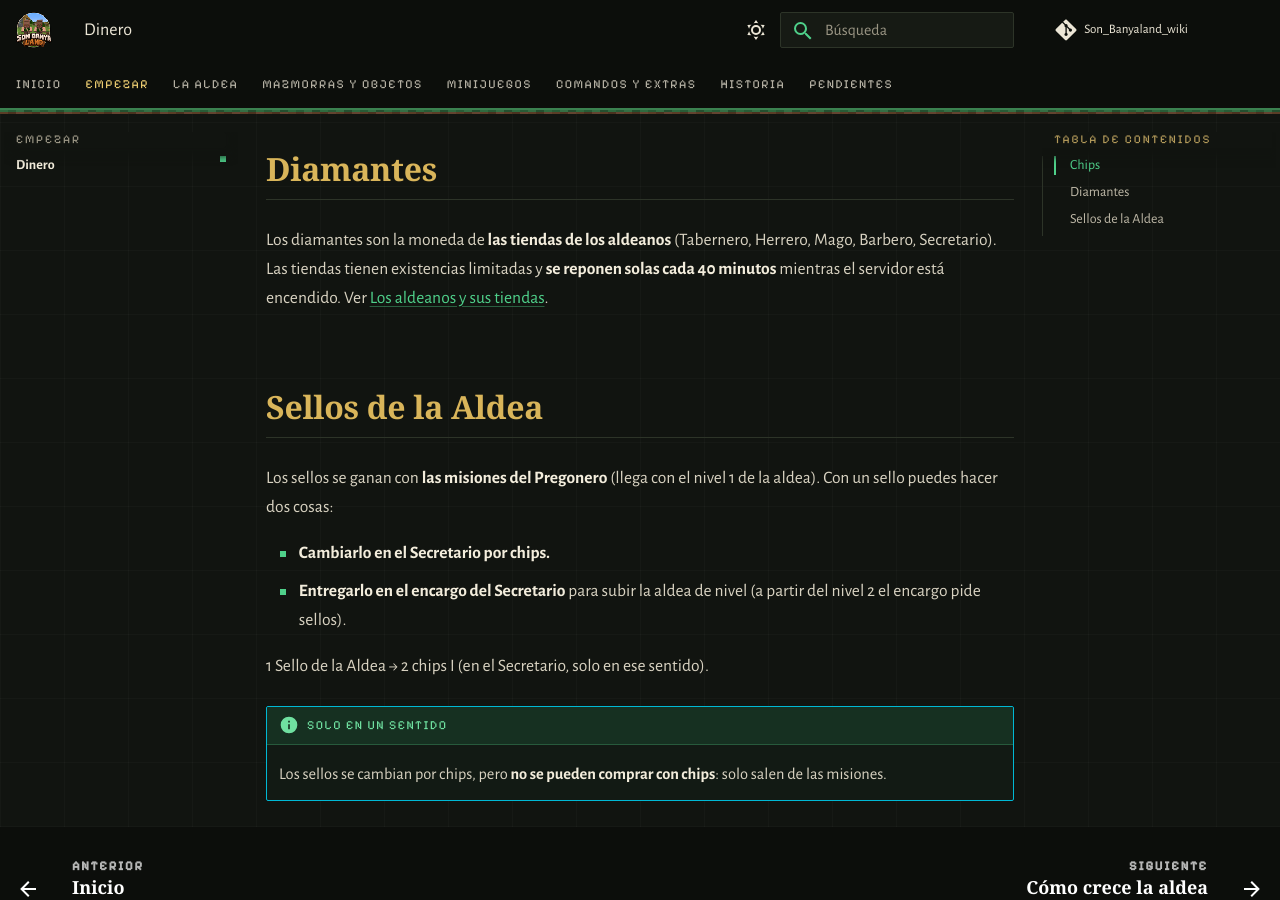
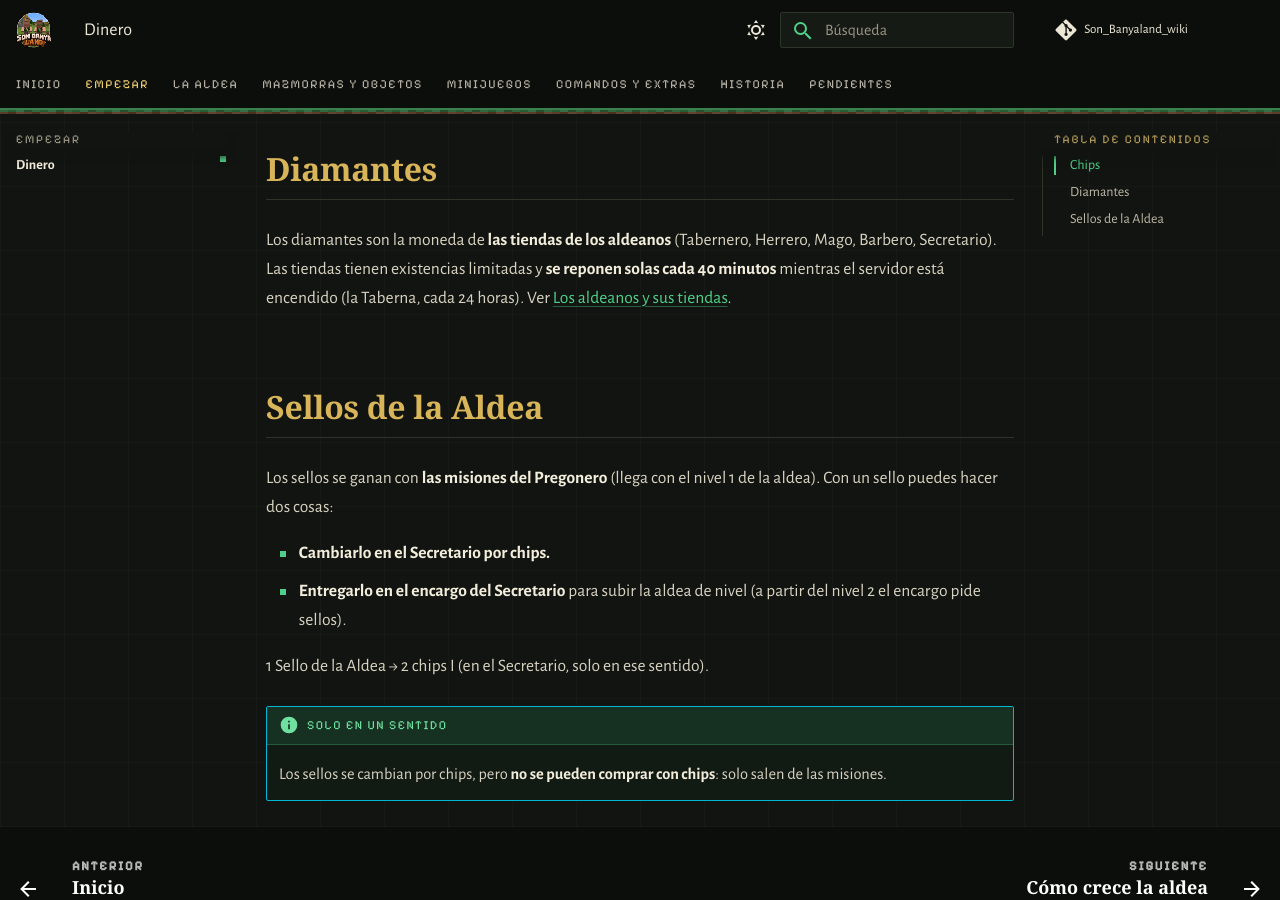
Before and after one commit to PigPilgrim/Son_Banyaland_wiki, an MkDocs documentation site: the page built from docs/dinero.md, in a window 1280 px wide and 900 px high, scrolled down 1289 px. Built offline with MkDocs 1.6.1 and Material for MkDocs 9.7.7, drawn with Linux system fonts in a browser that asks for light colours; some web fonts are replaced; comment, search, counter and statistics services are not loaded.

Commit message:
Taberna: las existencias se reponen cada 24 horas
Co-Authored-By: Claude Opus 5.5 <noreply@anthropic.com>

```diff
--- a/docs/aldeanos.md
+++ b/docs/aldeanos.md
@@ -2,7 +2,7 @@
 
 Los aldeanos llegan a la aldea según su nivel (ver [Cómo crece la aldea](aldea.md#los-niveles)). Las tiendas cobran
 casi todo en **diamantes**, tienen **existencias limitadas** y **se reponen solas cada 40 minutos** con el servidor
-encendido.
+encendido (la **Taberna**, una vez cada **24 horas**).
 
 Si la [Campana](aldea.md#la-campana) de la aldea cae en un asedio, **todos cierran** hasta que se repare.
 
--- a/docs/dinero.md
+++ b/docs/dinero.md
@@ -27,7 +27,7 @@ Con chips se paga, entre otras cosas:
 ## Diamantes
 
 Los diamantes son la moneda de **las tiendas de los aldeanos** (Tabernero, Herrero, Mago, Barbero, Secretario). Las
-tiendas tienen existencias limitadas y **se reponen solas cada 40 minutos** mientras el servidor está encendido. Ver
+tiendas tienen existencias limitadas y **se reponen solas cada 40 minutos** mientras el servidor está encendido (la Taberna, cada 24 horas). Ver
 [Los aldeanos y sus tiendas](aldeanos.md).
 
 ## Sellos de la Aldea
--- a/generar.py
+++ b/generar.py
@@ -126,7 +126,9 @@ def tienda(rol):
 
 def tiendas():
     for rol in ("tabernero", "herrero", "barbero", "mago"):
-        escribir(f"tienda_{rol}.md", tienda(rol) + f"\nLas existencias se reponen solas cada {aldea.REPOSICION_MIN} minutos "
+        minutos = aldea.REPOSICION_TABERNA_MIN if rol == "tabernero" else aldea.REPOSICION_MIN
+        cada = f"{minutos // 60} horas" if minutos % 60 == 0 else f"{minutos} minutos"
+        escribir(f"tienda_{rol}.md", tienda(rol) + f"\nLas existencias se reponen solas cada {cada} "
                                                   "con el servidor encendido.\n")
     filas = [(cosa(misiones.sello(1)), f"{misiones.CANJE_CHIPS} × Chip I", "sin límite", "aldea de nivel 1 o más")]
     for o in casas.ofertas():
```
Also changed, not shown: docs/_generado/tienda_tabernero.md (+1 -1 lines).
